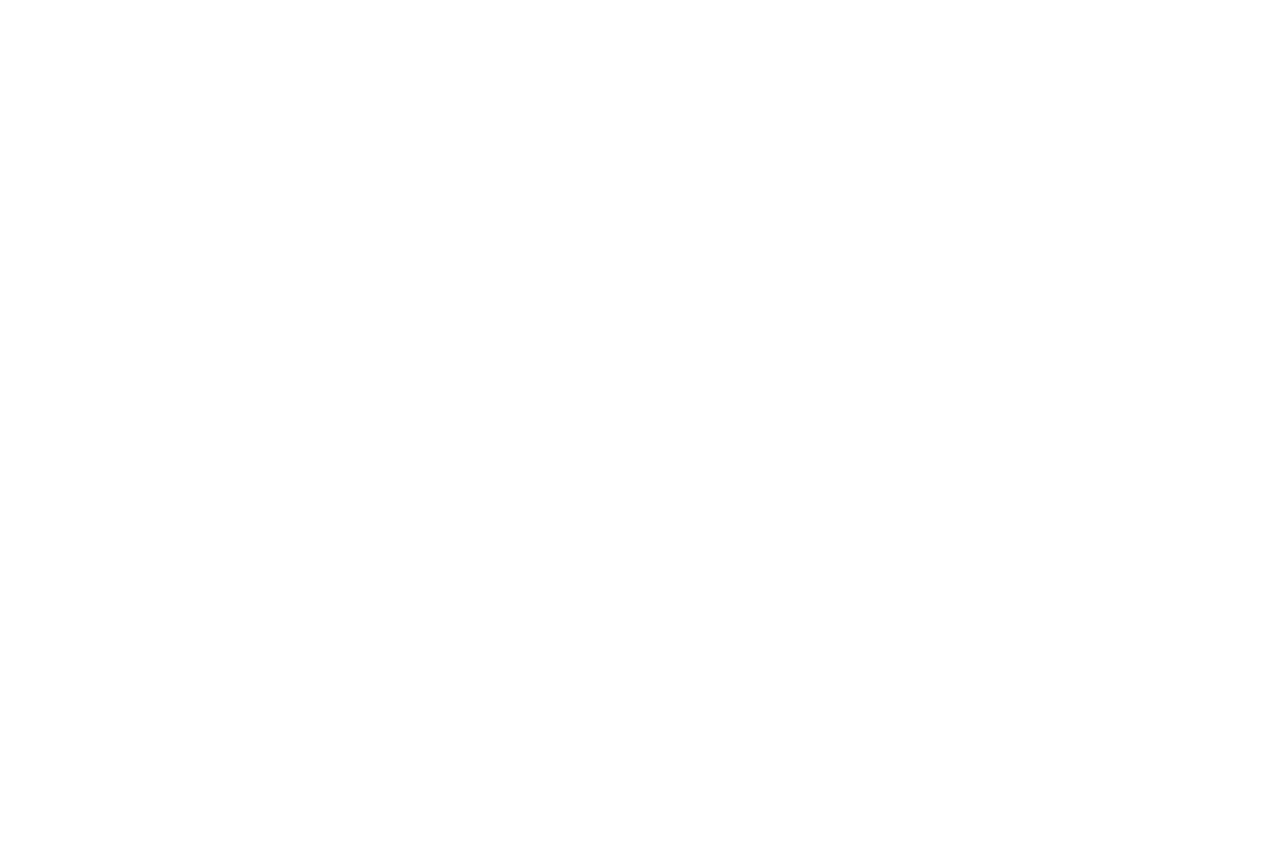
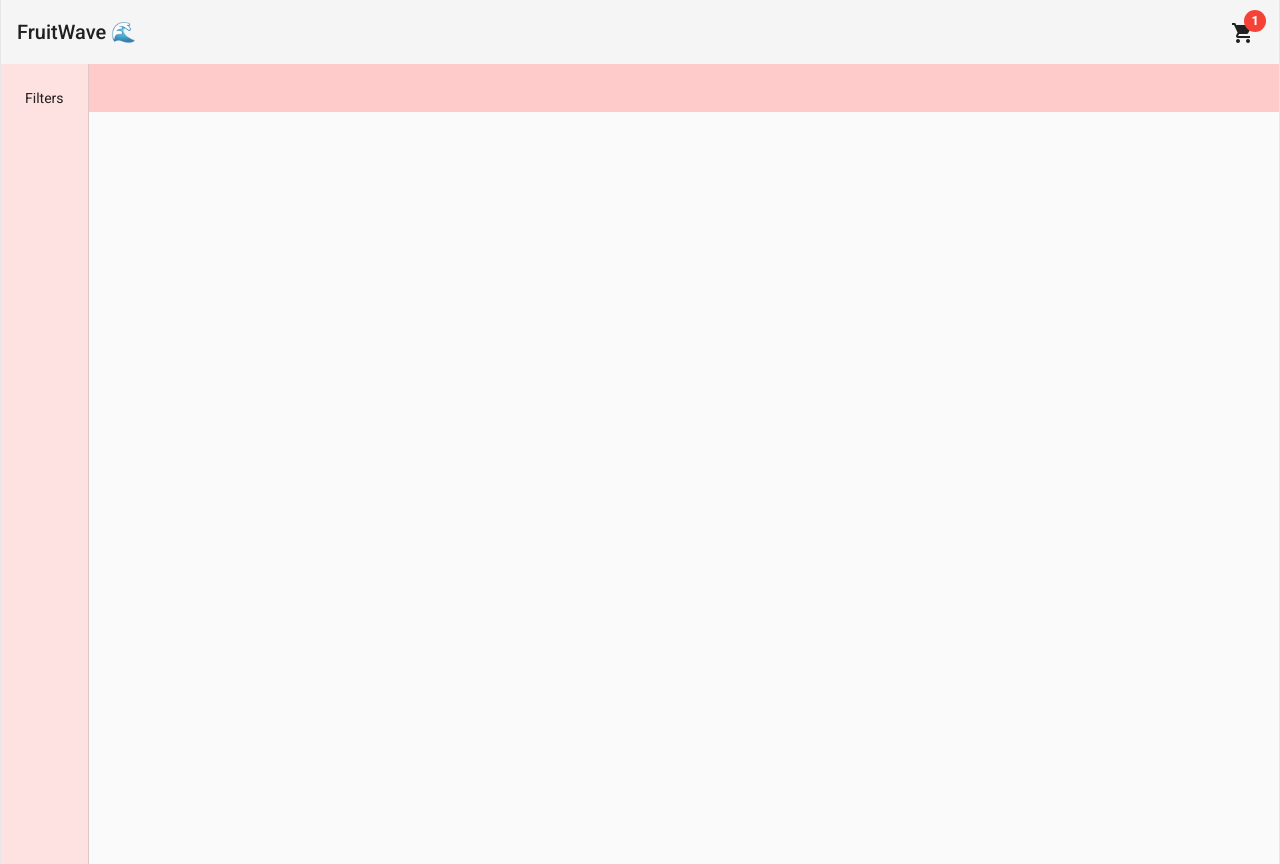
Before and after one commit to DamirFM/FruitWave, an Angular app: page /home in a window 1280 px wide. Before the commit this address led to /. Before the commit the page ends 800 px from the top, so only its background shows below. Built offline with nearby package versions, Linux system fonts and the light colour scheme.

Commit message:
Additions - added Home component - added shopping card module - added Header component

```diff
--- a/src/app/app-routing.module.ts
+++ b/src/app/app-routing.module.ts
@@ -1,7 +1,18 @@
 import { NgModule } from '@angular/core';
 import { RouterModule, Routes } from '@angular/router';
+import { HomeComponent } from './pages/home/home.component';
 
-const routes: Routes = [];
+const routes: Routes = [
+{
+  path: 'home',
+  component: HomeComponent},
+// default route redirect to home
+{
+path: '',
+redirectTo: 'home',
+pathMatch: 'full'
+}
+];
 
 @NgModule({
   imports: [RouterModule.forRoot(routes)],
--- a/src/app/app.component.ts
+++ b/src/app/app.component.ts
@@ -3,7 +3,9 @@
 @Component({
   selector: 'app-root',
   template: `
-
+ <app-header></app-header>
+ <!-- router-outlet  -->
+ <router-outlet></router-outlet>
   `,
   styles: []
 })
--- /dev/null
+++ b/src/app/components/header/header.component.html
@@ -0,0 +1,27 @@
+<mat-toolbar class="justify-between max-w-7xl mx-auto border-x">
+    <a routerLink="home">FruitWave 🌊</a>
+    <button mat-icon-button [matMenuTriggerFor]="menu">
+      <mat-icon
+        [matBadge]="1"
+
+        matBadgeColor="warn"
+        >shopping_cart</mat-icon
+      >
+    </button>
+    <mat-menu #menu="matMenu">
+      <div class="p-3 divide-y divide-solid">
+        <div class="pb-3 flex justify-between">
+          <span class="mr-16">1 Items</span>
+          <a routerLink="cart">View Cart</a>
+        </div>
+        <div class="flex justify-between font-light mb-2">
+            Keyboard x 1
+          <span>$100.00</span>
+        </div>
+        <div class="flex justify-between py-3 font-light">
+            Total:
+            <span class="font-bold not-italic">$100.00</span>
+          </div>
+      </div>
+    </mat-menu>
+  </mat-toolbar>
--- /dev/null
+++ b/src/app/components/header/header.component.ts
@@ -0,0 +1,14 @@
+import { Component, OnInit } from '@angular/core';
+
+@Component({
+  selector: 'app-header',
+  templateUrl: './header.component.html',
+})
+export class HeaderComponent implements OnInit {
+
+  constructor() { }
+
+  ngOnInit(): void {
+  }
+
+}
--- a/src/app/courses.component.ts
+++ /dev/null
@@ -1,34 +0,0 @@
-// We need to import the Component decorator from the Angular core library.
-// Component decorator is a function that takes a metadata object that tells Angular how to create a component.
-import { Component } from '@angular/core';
-import { CoursesService } from './courses.service';
-
-@Component({
-    // selector is a CSS selector that tells Angular to create and insert
-    // an instance of this component wherever it finds the corresponding tag in the HTML.
-    selector: 'courses',
-    // template is the HTML markup that needs to be rendered for this component.
-    // derective *ngFor is used to iterate over the courses array and render a list of courses.
-    template: `
-    <h2>{{ getTitle() }}</h2>
-    <ul>
-        <li *ngFor="let course of courses">
-            {{ course }}
-        </li>
-    </ul>
-    `
-})
-
-export class CoursesComponent {
-    title = 'List of courses';
-    courses;
-
-    constructor(service: CoursesService ) {
-
-        this.courses = service.getCourses();
-    }
-
-    getTitle() {
-        return this.title;
-    }
-}
--- a/src/app/courses.service.ts
+++ /dev/null
@@ -1,5 +0,0 @@
-export class CoursesService {
-    getCourses() {
-        return ['course1', 'course2', 'course3'];
-    }
-}
--- a/src/app/email.service.ts
+++ /dev/null
@@ -1,10 +0,0 @@
-import { Injectable } from '@angular/core';
-// Injectable decorator is a function that takes a metadata object that tells Angular
-// that a service might have dependencies that need to be injected into the constructor.
-@Injectable({
-  providedIn: 'root'
-})
-export class EmailService {
-
-  constructor() { }
-}
--- a/src/app/course/course.component.ts
+++ b/src/app/pages/components/products-header/products-header.component.ts
@@ -1,16 +1,16 @@
 import { Component, OnInit } from '@angular/core';
 
 @Component({
-  selector: 'app-course',
+  selector: 'app-products-header',
   template: `
     <p>
-      course works!
+      products-header works!
     </p>
   `,
   styles: [
   ]
 })
-export class CourseComponent implements OnInit {
+export class ProductsHeaderComponent implements OnInit {
 
   constructor() { }
 
--- /dev/null
+++ b/src/app/pages/home/home.component.html
@@ -0,0 +1,12 @@
+<mat-drawer-container
+  [autosize]="true"
+  class="min-h-full max-w-7xl mx-auto border-x"
+>
+    <mat-drawer mode="side" opened="true" class="p-6 bg-red-100">
+        <div>Filters</div>
+    </mat-drawer>
+    <mat-drawer-content class="p-6 bg-red-200">
+    <!-- Here we going to create new component -->
+    </mat-drawer-content>
+
+</mat-drawer-container>
--- /dev/null
+++ b/src/app/pages/home/home.component.ts
@@ -0,0 +1,16 @@
+import { Component, OnInit } from '@angular/core';
+
+@Component({
+  selector: 'app-home',
+  templateUrl: './home.component.html',
+
+})
+
+export class HomeComponent implements OnInit {
+
+  constructor() { }
+
+  ngOnInit(): void {
+  }
+
+}
```
Also changed, not shown: src/app/app.module.ts (+7 -6 lines).
